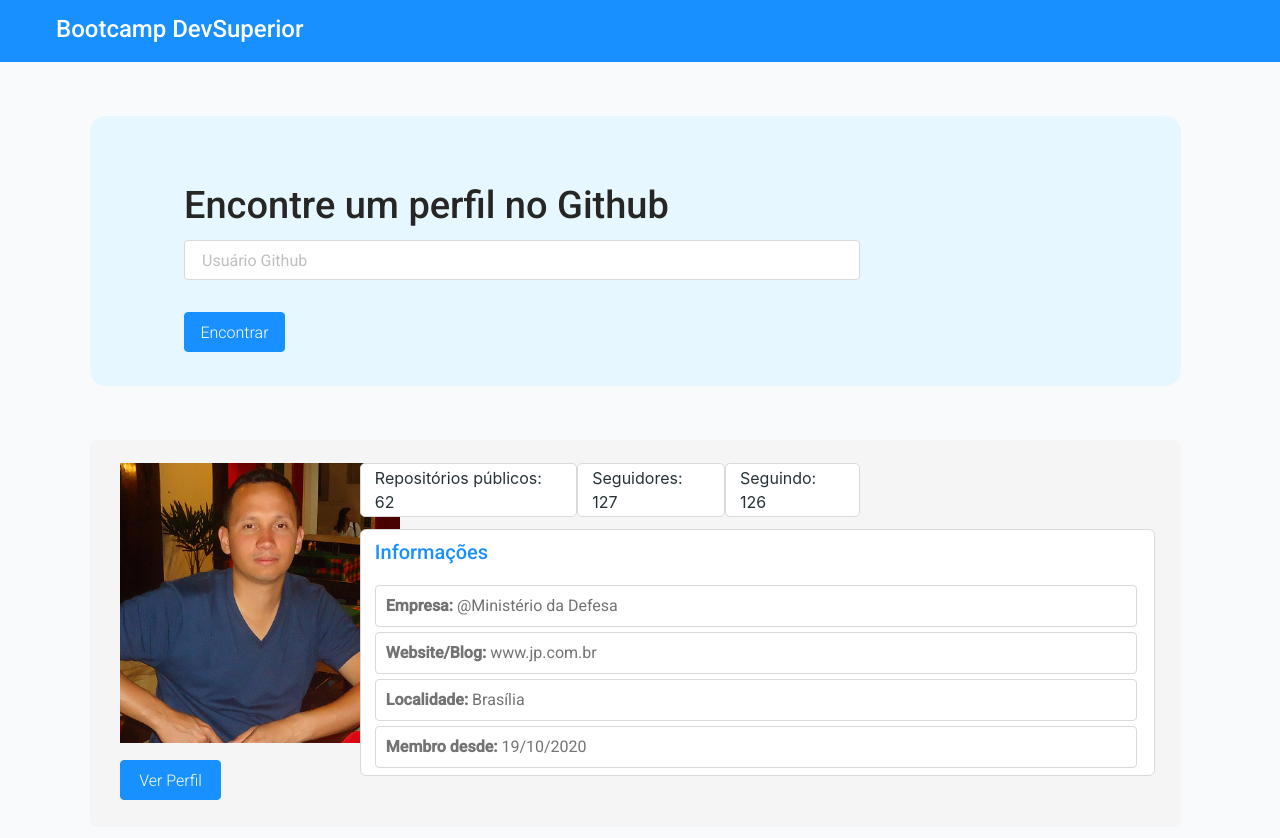
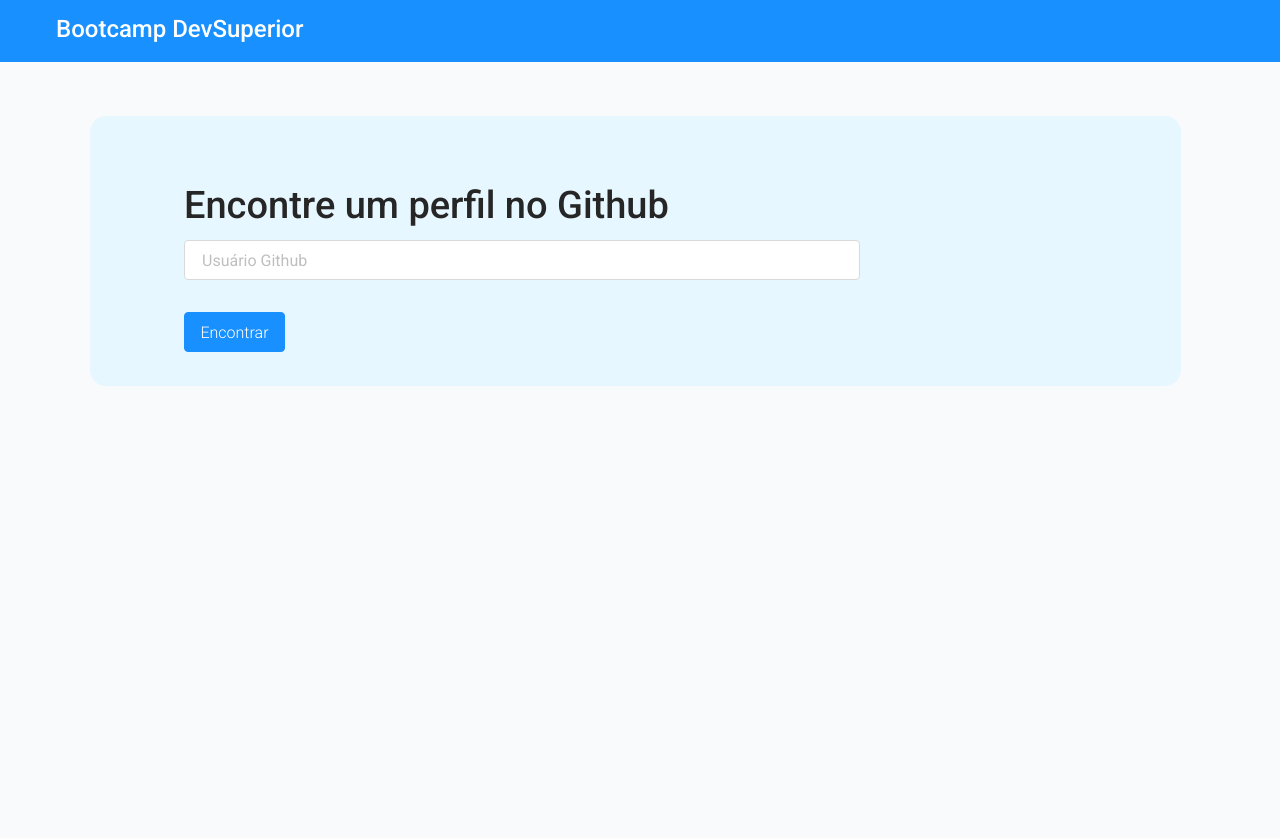
Before and after one commit to joaopaulu/bootcamp-devsuperior, a React (Create React App) app in the folder github-user-search/: page /search in a window 1280 px wide. Shown: the top 838 px of the page. After the commit the page ends 800 px from the top, so only its background shows below. Built offline with nearby package versions, Linux system fonts and the light colour scheme; the HTML template or start-up script is replaced by a standard one.

Commit message:
Update Search

```diff
--- a/github-user-search/src/core/components/GitCard/index.tsx
+++ b/github-user-search/src/core/components/GitCard/index.tsx
@@ -1,35 +1,41 @@
 import React from 'react';
-import Gitfoto from 'core/assets/images/jp.png';
 import './style.scss';
 import Button from '../Button';
+import { UserGithub } from 'core/types/UserGithub';
 
-const GitCard = () => {
+type Props = {
+  user: UserGithub;
+};
+
+const GitCard = ({ user }: Props) => {
   return (
     <div className="row github-card-container">
       <div className="col-2 github-foto-container">
-        <img src={Gitfoto} alt="Github Foto" />
+        <img src={user.avatar_url} alt="Github Foto" />
         <Button text="Ver Perfil" />
       </div>
       <div className="col-9 github-info-container">
         <div className="flex-info">
-          <div className="items-info">Repositórios públicos: {62}</div>
-          <div className="items-info">Seguidores: {127}</div>
-          <div className="items-info">Seguindo: {126}</div>
+          <div className="items-info">
+            Repositórios públicos: {user.public_repos}
+          </div>
+          <div className="items-info">Seguidores: {user.followers}</div>
+          <div className="items-info">Seguindo: {user.following}</div>
         </div>
         <div className="flex-info-details">
           <h6>Informações</h6>
           <div className="info-member">
             <div className="info-member-details">
-              <span>Empresa:</span> {'@Ministério da Defesa'}
+              <span>Empresa:</span> {user.company}
             </div>
             <div className="info-member-details">
-              <span>Website/Blog:</span> {'www.jp.com.br'}
+              <span>Website/Blog:</span> {user.blog}
             </div>
             <div className="info-member-details">
-              <span>Localidade:</span> {'Brasília'}
+              <span>Localidade:</span> {user.location}
             </div>
             <div className="info-member-details">
-              <span>Membro desde:</span> {'19/10/2020'}
+              <span>Membro desde:</span> {user.created_at}
             </div>
           </div>
         </div>
--- a/github-user-search/src/core/utils/request.ts
+++ b/github-user-search/src/core/utils/request.ts
@@ -7,7 +7,7 @@ type RequestParams = {
   params?: object;
 };
 
-const BASE_URL = 'https://api.github.com';
+const BASE_URL = 'https://api.github.com/users';
 
 const makeRequest = ({ method = 'GET', url, data, params }: RequestParams) => {
   return axios({
--- a/github-user-search/src/pages/Search/index.tsx
+++ b/github-user-search/src/pages/Search/index.tsx
@@ -1,26 +1,59 @@
+import React, { useEffect, useState } from 'react';
 import Button from 'core/components/Button';
 import GitCard from 'core/components/GitCard';
-import React from 'react';
+import makeRequest from 'core/utils/request';
+import { UserGithub } from 'core/types/UserGithub';
 
 import './styles.scss';
 
+type FormState = {
+  search: string;
+};
+
 const Search = () => {
+  const [formData, setFormData] = useState<FormState>({
+    search: '',
+  });
+  const [userResponse, setUserResponse] = useState<UserGithub>();
+
+  const handleOnChange = (event: React.ChangeEvent<HTMLInputElement>) => {
+    const name = event.target.name;
+    const value = event.target.value;
+    setFormData(data => ({ ...data, [name]: value }));
+  };
+
+  const handleSubmit = (event: React.ChangeEvent<HTMLFormElement>) => {
+    event.preventDefault();
+    const payload = {
+      ...formData,
+    };
+
+    makeRequest({ url: `/${payload}`, method: 'GET' }).then(response =>
+      setUserResponse(response.data),
+    );
+
+    console.log(payload);
+  };
+
   return (
     <>
       <div className="search-container">
         <div className="form-search">
+          <form onSubmit={handleSubmit}>
             <label htmlFor="search">Encontre um perfil no Github</label>
             <input
+              value={formData.search}
               type="text"
               name="search"
               id="search"
+              onChange={handleOnChange}
               className="form-control"
               placeholder="Usuário Github"
             />
             <Button text="Encontrar" />
+          </form>
         </div>
       </div>
-      <GitCard />
     </>
   );
 };
```
Lines whose indentation alone changed are shown as unchanged.
